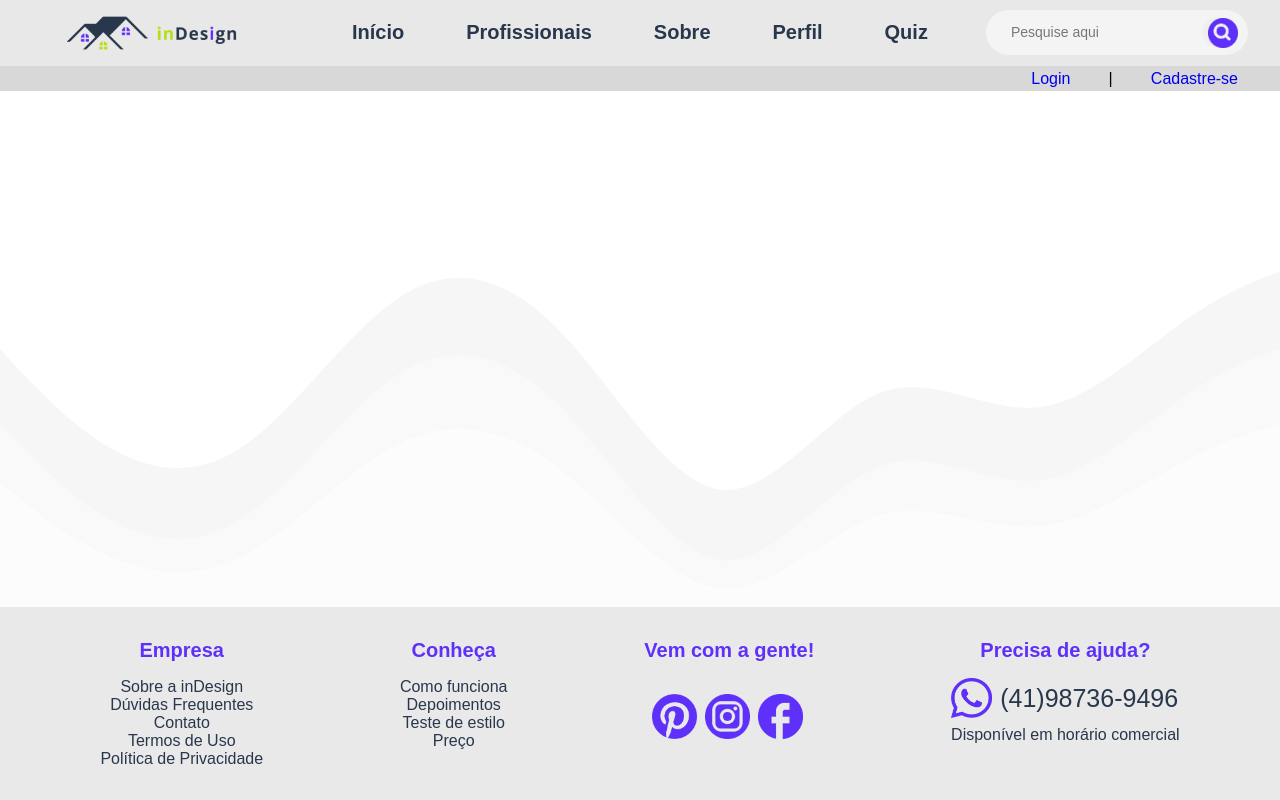
After one commit to PI-senac/inDesign, a PHP site: page /pages/perfis.html in a window 1280 px wide. The commit adds this page. Run offline with PHP 8.4, Linux system fonts and the light colour scheme.

Commit message:
otimização

```diff
--- a/pages/inDesign.html
+++ b/pages/inDesign.html
@@ -5,7 +5,8 @@
     <meta http-equiv="X-UA-Compatible" content="IE=edge">
     <meta name="viewport" content="width=device-width, initial-scale=1.0">
     <title>Início</title>
-    <link rel="stylesheet" type="text/css" href="/styles/style.css" />
+    <link rel="stylesheet" type="text/css" href="/styles/index.css" />
+    <link rel="stylesheet" href="/styles/index.css">
 </head>
 <body>
 <header>
--- /dev/null
+++ b/pages/perfis.html
@@ -0,0 +1,71 @@
+<!DOCTYPE html>
+<html lang="pt-br">
+<head>
+    <meta charset="UTF-8">
+    <meta http-equiv="X-UA-Compatible" content="IE=edge">
+    <meta name="viewport" content="width=device-width, initial-scale=1.0">
+    <link rel="stylesheet" href="/styles/header-footer.css">
+    <title>Meu perfil</title>
+</head>
+<body>
+<header>
+    <img src="/img/Wireframe PI 1.png" width="20%">
+    <a class="a_header" href="#">Início</a>
+    <a class="a_header" href="Profissionais.html">Profissionais</a>
+    <a class="a_header" href="#">Sobre</a>
+    <a class="a_header" href="#">Perfil</a>
+    <a class="a_header" href="#">Quiz</a>
+    <div class="container">
+        <form action="" class="search-bar">
+            <input type="text" placeholder="Pesquise aqui" name="q">
+            <button type="submit"><img src="/img/lupa.png"></button>
+        </form>
+    </div>
+</header>
+
+<section id="_2header">
+    <a class="_2header_p" href="#">Login</a>
+    <a class="_2header_p">|</a>
+    <a class="_2header_p" href="#">Cadastre-se</a>
+</section>
+
+<footer>
+    <section class="footer-container">
+        <article class="side">
+            <h2>Empresa</h2>
+            <a href="#">Sobre a inDesign</a>
+            <a href="#">Dúvidas Frequentes</a>
+            <a href="#">Contato</a>
+            <a href="#">Termos de Uso</a>
+            <a href="#">Política de Privacidade</a>
+        </article>
+
+        <article class="side">
+            <h2>Conheça</h2>
+            <a href="#">Como funciona</a>
+            <a href="#">Depoimentos</a>
+            <a href="#">Teste de estilo</a>
+            <a href="#">Preço</a>
+        </article>
+
+        <article class="side">
+            <h2>Vem com a gente!</h2>
+            <div class="icons">
+                <a href="https://br.pinterest.com/" target="_blank"><img class="img_footer" src="/img/pin.png"></a>
+                <a href="https://www.instagram.com/" target="_blank"><img class="img_footer" src="/img/instagram.png"></a>
+                <a href="https://pt-br.facebook.com/" target="_blank"><img class="img_footer" src="/img/face.png"></a>
+            </div>
+        </article>
+
+        <article class="side">
+            <h2>Precisa de ajuda?</h2>
+            <div class="img-span">
+                <img class="zap" src="/img/logo_whats.png" width="18%">
+                <span class="whats">(41)98736-9496</span>
+            </div>
+            <p class="horario">Disponível em horário comercial</p>
+        </article>
+    </section>
+</footer>
+</body>
+</html>
--- /dev/null
+++ b/styles/header-footer.css
@@ -0,0 +1,181 @@
+:root{
+    --font-family: 'Barlow', sans-serif;
+    --font-color: rgba(41, 55, 76, 1);
+    --purple: rgba(95, 48, 249, 1);
+    --bg-color: rgba(232, 232, 232, 1);
+}
+
+/* HEADER */
+
+* {
+    margin: 0px;
+    font-family: var(--font-family);
+    text-decoration: none;
+
+}
+
+body {
+    background-size: cover;
+    background: url(/img/Desktop\ -\ 1.png) repeat fixed center;
+}
+
+header{
+    background-color: var(--bg-color);
+    display: flex;
+    justify-content: space-around;
+    padding: 5px;
+    text-align: center;
+    align-items: center;
+}
+
+header a {
+    font-weight: 600;
+}
+
+.header {
+    display: flex;
+    justify-content: center;
+}
+
+.a_header {
+    transition: 0.3s ease;
+    text-decoration: none;
+    color: var(--font-color);
+    font-size: 20px;
+}
+
+header a:hover{
+    color: var(--purple);
+}
+
+.container {
+    width: 20%;
+    min-height: 50px;
+    background-position: center;
+    background-size: cover;
+    align-items: center;
+    display: flex;
+    justify-content: center;
+}
+
+.search-bar {
+    width: 100%;
+    max-width: 700px;
+    background: rgb(244, 244, 244);
+    display: flex;
+    align-items: center;
+    border-radius: 60px;
+    padding: 7px 16px 8px 15px;
+
+}
+
+.search-bar input {
+    background-color:  transparent;
+    flex: 1;
+    border: 0;
+    outline: none;
+    padding: 1px 10px;
+    color:rgb(58, 58, 58);
+    font-size: 14px;
+}
+
+::placeholder {
+    color:rgb(119, 119, 119);
+}
+
+#_2header {
+    background-color: rgba(216, 216, 216, 1);
+    display: flex;
+    justify-content: end;
+    padding: 0.3%;
+}
+
+._2header_p {
+    margin-right: 3%;
+    font-weight: 500;
+    transition: 0.3s ease;
+}
+
+#_2header a:hover{
+    margin-right: 3%;
+    font-weight: 500;
+    color: var(--purple);
+}
+
+.search-bar button img {
+    width: 30px;
+}
+
+.search-bar button {
+    border: 0px;
+    border-radius: 50%;
+    width: 30px;
+    height: 30px;
+    cursor: pointer;
+}
+
+/* FECHA HEADER */
+
+/* FOOTER  */
+
+footer{
+    bottom: 0;
+    position: fixed;
+    width: 100%;
+    text-align: center;
+}
+
+.footer-container{
+    display: flex;
+    flex-direction: row;
+    justify-content: space-around;
+    background-color: rgb(233, 233, 233);
+    padding: 32px;
+}
+
+.img_footer{
+    height: 45px;
+}
+
+
+.icons{
+    display: flex;
+    flex-direction: row;
+    gap: 8px;
+    margin: 16px 0 0 8px;
+}
+
+.side{
+    display: flex;
+    flex-direction: column;
+}
+
+.side a, .side p{
+    color: var(--font-color);
+}
+
+.side a:hover{
+    color: var(--purple);
+}
+
+.side h2{
+    margin-bottom: 16px;
+    font-size: 20px;
+    color: var(--purple);
+}
+
+.zap{
+    height: 40px;
+}
+
+.img-span{
+    display: flex;
+    margin-bottom: 8px;
+    align-items: center;
+    color: var(--font-color);
+    gap: 8px;
+    font-size: 25px;
+}
+
+
+/* FECHA FOOTER */
```
Also changed, not shown: perfis.html (deleted, +0 -12 lines), styles/index.css (renamed from styles/style.css, +0 -166 lines).
